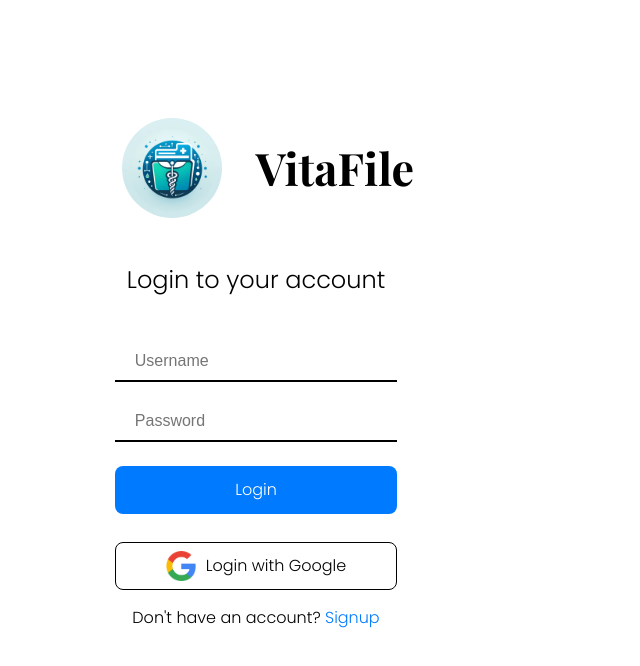
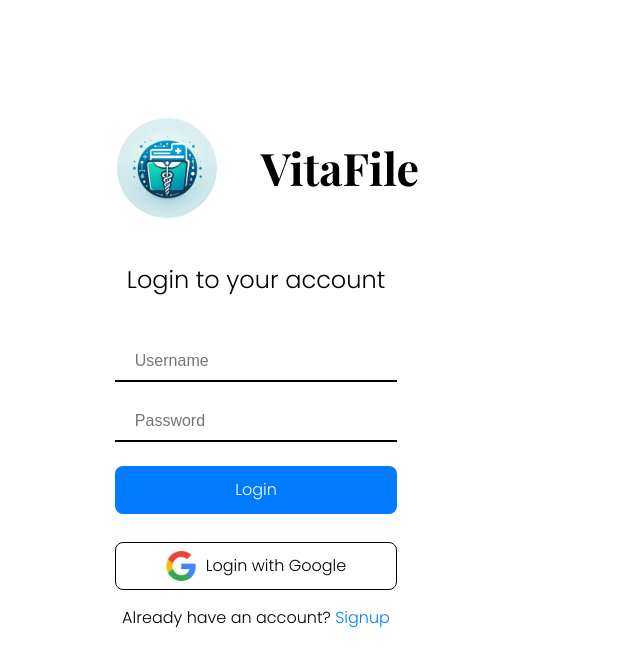
Before and after one commit to Team-Cornflakes/VitaFile, a React (Vite) app in the folder frontend/: page / in a window 1280 px wide. Shown: the top 666 px of the page, without its empty margins (0-640 px from the left). Built offline with nearby package versions, Linux system fonts and the light colour scheme.

Commit message:
loginbg not coming

```diff
--- a/frontend/components/Login.css
+++ b/frontend/components/Login.css
@@ -54,9 +54,8 @@ h1 {
     display: flex;
     justify-content: center; /* Center align the items horizontally */
     align-items: center; /* Vertically align the logo and the text in the middle */
-    gap: 0px; /* Adjust this value to control the gap between the logo and the text, reduce if needed */
+    gap: 10px; /* Adjust this value to control the gap between the logo and the text */
 }
-
 
 .logo {
     width: 30px; /* Further reduce the size of the logo */
--- a/frontend/components/Login.jsx
+++ b/frontend/components/Login.jsx
@@ -3,7 +3,7 @@ import { useNavigate } from 'react-router-dom';
 import './Login.css';
 import logo from '../src/assets/Logo1.png';
 import logo1 from '../src/assets/google.png';
-import ehr from '../src/assets/ehr.avif';
+import logo2 from '../src/assets/logo2.png'; // Import the background image
 
 const Login = () => {
     const navigate = useNavigate();
@@ -42,11 +42,10 @@ const Login = () => {
             <div className="left-container">
                 <div className="login-container">
                     <div className="login-card">
-                    <div className="logo-container">
-                        <img src={logo} className="logo" alt="Logo" />
-                        <span className="logo-text"><h1>VitaFile</h1></span>
-                    </div>
-
+                        <div className="logo-container">
+                            <img src={logo} className="logo" alt="Logo" />
+                            <span className="logo-text"><h1>VitaFile</h1></span>
+                        </div>
                         <h2>Login to your account</h2>
                         <br />
                         <form className="login-form" onSubmit={handleLogin}>
@@ -67,14 +66,14 @@ const Login = () => {
                                         Login with Google
                                     </button>
                                 </div>
-                                <p>Don't have an account? <span onClick={handleLoginNavigation} className="signup-link">Signup</span></p>
+                                <p>Already have an account? <span onClick={handleLoginNavigation} className="signup-link">Signup</span></p>
                             </div>
                         </form>
                     </div>
                 </div>
             </div>
             <div className="right-container">
-                <div className="image-container" style={{ backgroundImage: `url(${ehr})` }}>
+                <div className="image-container" style={{ backgroundImage: `url(${logo2})` }}>
                     {/* Image container content */}
                 </div>
             </div>
```
